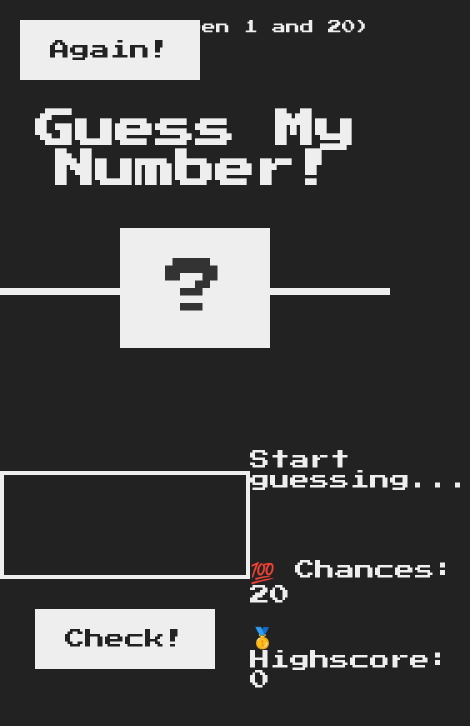
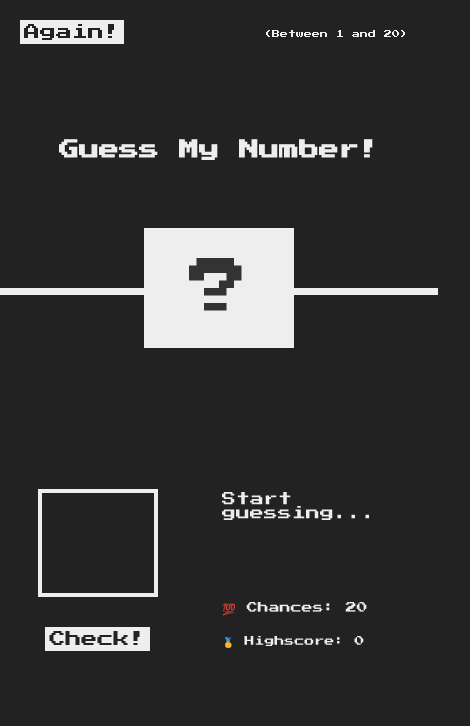
Before and after one commit to Ankita-01Mishra/Guess-the-Number, a plain HTML site: page index.html in a window 390 px wide. Shown: the whole page, 470 px wide, since content can reach past the window. Drawn offline with Linux system fonts and the light colour scheme.

Commit message:
committed!!!

```diff
--- a/script.js
+++ b/script.js
@@ -27,10 +27,16 @@ function guessMatch(){
             document.querySelector('.number').innerHTML=inputPoint;
             initialPoint--;
             document.querySelector('.score').innerText=initialPoint;
+            document.querySelector('.highscore').innerText=initialPoint
         }
     }
 }
 
 function reloadgame(){
-    window.location.reload();
+    // document.getElementById('guessId').value=''
+    // document.querySelector('.message').innerText='Start guessing...'
+    // document.querySelector('.score').innerText=20
+    // document.querySelector('body').style.backgroundColor='#222'
+    // document.querySelector('.number').innerHTML='?'
+    window.location.reload()
 }
--- a/style.css
+++ b/style.css
@@ -117,3 +117,60 @@ h1 {
 .label-score {
   margin-bottom: 2rem;
 }
+
+
+@media  screen and (max-width:656px) and (min-width:390px) {
+    h1{
+        font-size: 3rem;
+    }
+    .between{
+        font-size: 1.1rem;
+    }
+    .btn{
+        padding: 1rem 1rem;
+    }
+    .label-score{
+        font-size: 13px;
+    }
+    .guess{
+        width:15rem;
+    }
+    .message{
+        font-size: 16px;
+    }
+    .label-highscore{
+        font-size: 11px;
+    }
+}
+
+@media  screen and (max-width:390px) and (min-width:320px) {
+    h1{
+        font-size: 2rem;
+    }
+    .btn{
+        font-size: 16px;
+        padding: 0.4rem;
+    }
+    .between{
+        font-size: 0.8rem;
+        padding: 1rem 1rem;
+    }
+    header{
+        width: 438px;
+    }
+    .guess{
+        width:12rem;
+    }
+    .message{
+        font-size: 14px;
+        margin-left: 27px;
+    }
+    .label-highscore{
+        font-size: 10px;
+        margin-left: 27px;
+    }
+    .label-score{
+        font-size: 11px;
+        margin-left: 27px;
+    }
+}
```
